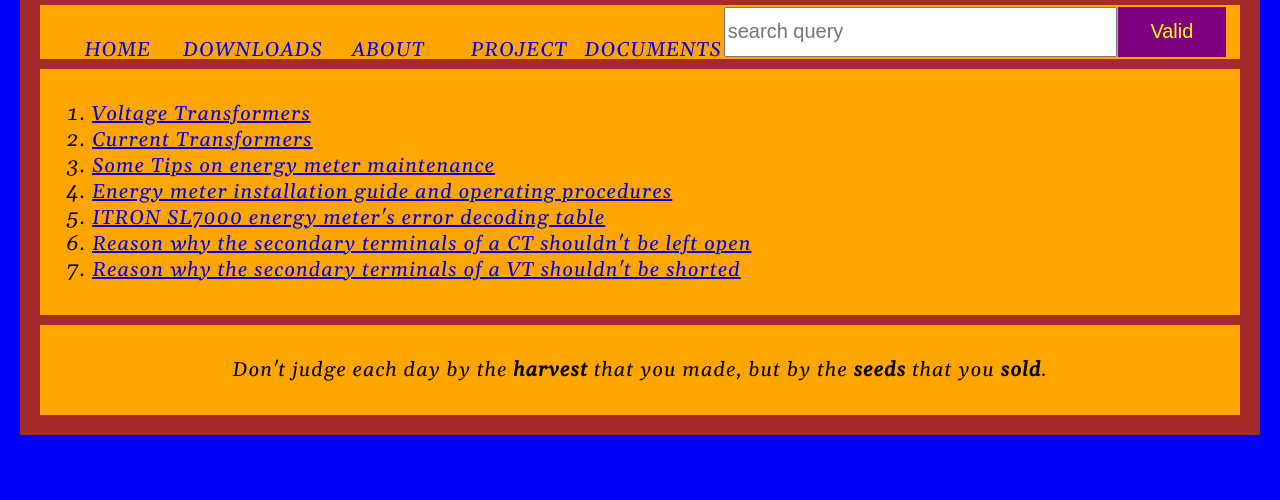
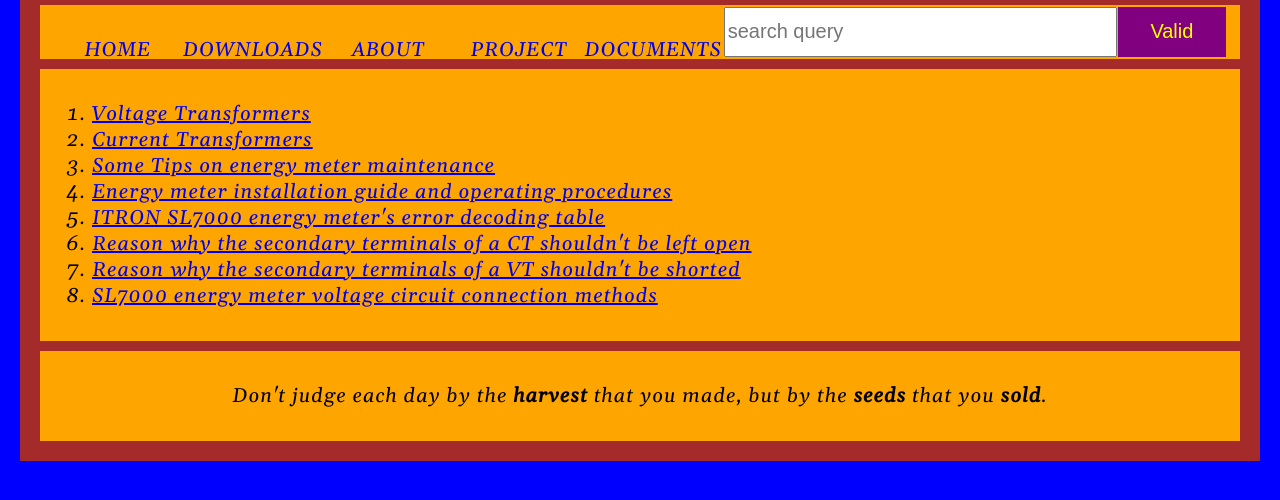
Before and after one commit to Desmond-Zeh/Desmond.github.io, a plain HTML site: page index.html in a window 1280 px wide. Shown: the part 100-600 px from the top of the page. Drawn offline with nearby package versions, Linux system fonts and the light colour scheme; a web font is replaced by a local one.

Commit message:
Update index.html

```diff
--- a/index.html
+++ b/index.html
@@ -62,6 +62,9 @@
 				<li>
 					<a href ="https://desmond-zeh.github.io/VT-Reason.github.io/"> Reason why the secondary terminals of a VT shouldn't be shorted</a>
 				</li>
+				<li>
+					<a href ="https://desmond-zeh.github.io/connectionmethod.github.io/">SL7000 energy meter voltage circuit connection methods</a>
+				</li>
 </ol>
 		</p>
 </article>
```
